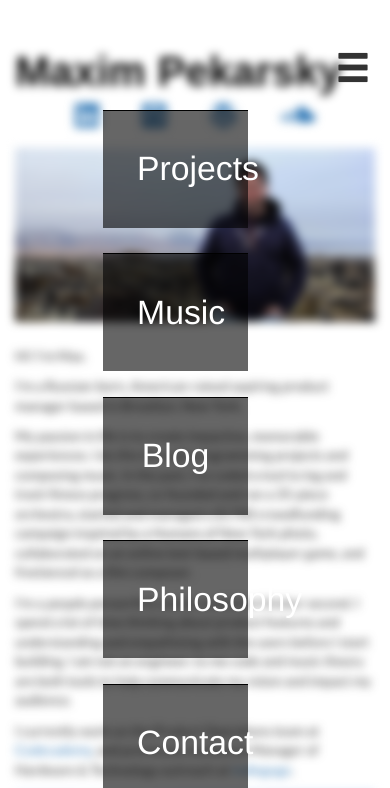
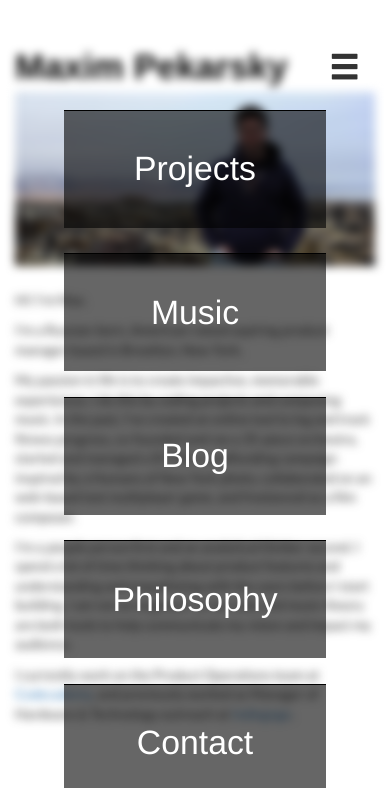
Before and after one commit to maximforever/myWebsite, a plain HTML site: page index.html in a window 390 px wide. Both pictures are taken after a click on the element 352 px from the left and 68 px from the top of the page. Shown: the top 788 px of the page. Drawn offline with nearby package versions, Linux system fonts and the light colour scheme; a web font is replaced by a local one.

Commit message:
fixed toggle padding

```diff
--- a/index.html
+++ b/index.html
@@ -1,7 +1,7 @@
 <HTML>
 
     <HEAD>
-        <TITLE>Fortune favours the bold</TITLE>
+        <TITLE>Maxim Pekarsky</TITLE>
 
         <!--  The number of fonts here is TOO DAMN HIGH. -->
         <link href='https://fonts.googleapis.com/css?family=Lato:400,700|Pontano+Sans' rel='stylesheet' type='text/css'>
@@ -10,12 +10,18 @@
         <link rel="stylesheet" href="https://maxcdn.bootstrapcdn.com/bootstrap/3.3.7/css/bootstrap.min.css" integrity="sha384-BVYiiSIFeK1dGmJRAkycuHAHRg32OmUcww7on3RYdg4Va+PmSTsz/K68vbdEjh4u" crossorigin="anonymous">
         <script src="https://use.fontawesome.com/d912ae79c1.js"></script>
 <!--  LOCAL BOOTSTRAP:        <link rel = "stylesheet" type="text/css" href = "assets/bootstrap.min.css"></style> -->
+        <meta name="viewport" content="width=device-width,initial-scale=1.0">
         <link rel = "stylesheet" type="text/css" href = "style.css"></style>
     </HEAD>
 
     <BODY>
 
-        <span class="glyphicon glyphicon-menu-hamburger" id = "toggle"></span>
+        <div class = "toggle-div">
+            <div class = "container">
+                <span class="glyphicon glyphicon-menu-hamburger" id = "toggle"></span>
+            </div>
+        </div>
+
 
         <div id = "landing">
             <div class = "header">
@@ -24,7 +30,7 @@
                     <!-- <span class="glyphicon glyphicon-menu-hamburger" id = "toggle"></span> -->
                 </div>
             </div>
-
+<!--
             <div class = "links">
                 <div class = "container">
                     <a href = "https://www.linkedin.com/in/maxpekarsky" target = "_blank"><i class="fa fa-linkedin-square" aria-hidden="true"></i></a>
@@ -33,7 +39,7 @@
                     <a href = "https://soundcloud.com/maxim-pekarskiy" target = "_blank"><i class="fa fa-soundcloud" aria-hidden="true"></i></a>
 
                 </div>
-            </div>
+            </div> -->
 
             <div class = "container" id = "wide-photo">
 
@@ -45,7 +51,7 @@
                     <div class = "blurb">
                         <p>Hi! I'm Max.
                         <p>I'm a Russian-born, American-raised aspiring product manager based in Brooklyn, New York.</p>
-                        <p>My passion in life is to create impactive, memorable experiences. I do this through programming projects and composing music. In the past, I've coded a tool to log and track fitness progress, co-founded and ran a 35-piece orchestra, started and managed a $1700 crowdfunding campaign inspired by a Humans of New York photo, collaborated on an online text-based multiplayer game, and freelanced as a film composer.</p>
+                        <p>My passion in life is to create impactive, memorable experiences. I do this by coding projects and composing music. In the past, I've created an online tool to log and track fitness progress, co-founded and ran a 35-piece orchestra, started and managed a $1700 crowdfunding campaign inspired by a Humans of New York photo, collaborated on an web-based text multiplayer game, and freelanced as a film composer.</p>
                          <p>I'm a <i>people person</i> first and an analytical thinker second. I spend a lot of time thinking about product features and understanding and empathizing with the users before I start building. I am not an engineer; to me code and music theory are both tools to help communicate my vision and impact my audience.</p>
                         <p>I currently work on the Product Operations team at <a href = "https://codecademy.com" target="_blank">Codecademy</a>, and previously worked as Manager of Hardware &amp; Technology outreach at <a href = "https://indiegogo.com" target="_blank">Indiegogo</a>.</p>
 
--- a/script.js
+++ b/script.js
@@ -33,17 +33,12 @@ function main(){
 
     var containerPadding = $("#content_container").css("padding");
 
-    if ($(window).width() <= 768) {
-            console.log("we got small!");
-            $('.photo').hide();
+    if ($(window).width() < 768) {
+            $('#photo').hide();
             $('#wide-photo').append("<img src = 'assets/images/profile_wide.jpg' class = 'wide-photo' />")
 
         }
-    if ($(window).width() > 768) {
-        console.log("we got big!");
-        $('#wide-photo').hide();
 
-    }
 
     $(".menu-section").hover(function(){
         $(this).css("background", "rgba(0, 0, 0, 0.8)");
--- a/style.css
+++ b/style.css
@@ -35,20 +35,18 @@ a:hover {
 }
 
 
-/*#toggle{
+.toggle-div{
+    position: absolute;
+    width: 100vw;
+    top: 6vh;
+}
 
-    display: inline;
-    float: right;
+#toggle {
+/*    position: absolute;
+    top: 6vh;*/
     font-size: 3vw;
     z-index: 99;
-}*/
-
-#toggle {
-    position: absolute;
-    top: 6vh;
-    left: 86vw;
-    font-size: 3vw;
-    z-index: 99;
+    float: right;
 }
 
 
@@ -88,7 +86,7 @@ a:hover {
     top: 0;
     left: 20%;
     z-index: 4;
-    width: 50%;
+    width: 60%;
     color: white;
     font-size: 5vh;
     text-align: center;
@@ -104,6 +102,8 @@ a:hover {
     font-weight: 400;
     margin: 3vh;
     padding: 3.5vh;
+    margin-right: auto 0px;
+    margin-left: auto 0px;
 }
 
 
@@ -113,8 +113,8 @@ a:hover {
 }
 
 .blurb {
-    max-width: 50%;
-    font-size: 1.4vw;
+    max-width: 70%;
+    font-size: 1.2vw;
     font-family: 'Lato', sans-serif;
     font-weight: 400;
     padding-right: 2%;
@@ -125,7 +125,7 @@ a:hover {
 }
 
 #photo {
-    width: 50%;
+    width: 30%;
     float: right;
     padding-left: 2%;
 }
@@ -151,9 +151,9 @@ a:hover {
 }
 
 
-@media (max-width: 768px) {
+@media handheld, screen and (max-width: 768px) {
     .logo {
-        font-size: 3em;
+        font-size: 2.5em;
     }
     .main{
         display: block;
@@ -185,13 +185,24 @@ a:hover {
         margin: 0px 5vw 0px 5vw;
     }
     #toggle{
-        font-size: 2.5em;
+        font-size: 2.2em;
+        padding-right: 15px;
     }
+
+    #menu{
+        width: 80%;
+        left: 10%;
+        font-size: 3vh;
+    }
+    .menu-section{
+        padding: 4vh;
+    }
+
 }
 
 
-@media (max-width: 550px) {
-        .links i {
+@media handheld, screen and (max-width: 550px) {
+    .links i {
         font-size: 2em;
     }
 }
```
Also changed, not shown: assets/images/profile_mid_wide.jpeg (added).
